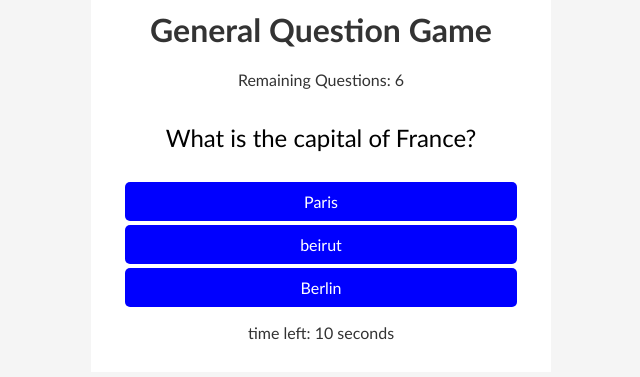
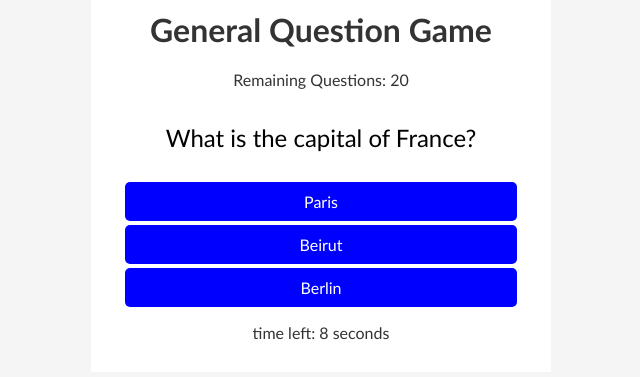
Before and after one commit to ahmadalakoum/QuizGame, a plain HTML site: page index.html in a window 1280 px wide. Both pictures are taken after a click on the button "Easy". Shown: the part 235-612 px from the top of the page, 319-959 px from the left. Drawn offline with Linux system fonts and the light colour scheme.

Commit message:
fixed timer issue and added more questions

```diff
--- a/script.js
+++ b/script.js
@@ -7,17 +7,24 @@ const ListOptions = document.getElementById("Listanswers");
 const PlayerScore=document.getElementById("score");
 const ContainerScore=document.getElementById("scoreContainer");
 const timeLeft=document.getElementById("timeLeft");
-let totalTime=12;
+let totalTime=10;
 let counter = 0;
 let score = 0;
 let nbOfQuestions;
 const QuestionsLeft=document.getElementById("remaining-questions");
 // array of objects to store the questions.
 let questions = [
+    // Easy Level (20 questions)
     {
         question: "What is the capital of France?",
-        options: ['Paris', 'beirut', 'Berlin'],
+        options: ['Paris', 'Beirut', 'Berlin'],
         answer: "Paris",
+        difficulty: "easy"
+    },
+    {
+        question: "What is the capital of England?",
+        options: ['London', 'Birmingham', 'Manchester'],
+        answer: "London",
         difficulty: "easy"
     },
     {
@@ -39,16 +46,162 @@ let questions = [
         difficulty: "easy"
     },
     {
-        question: "What is the capital of the United Kingdom?",
-        options: ['London', 'Birmingham', 'Manchester'],
-        answer: "London",
+        question: "What is the capital of Japan?",
+        options: ['Tokyo', 'Osaka', 'Kyoto'],
+        answer: "Tokyo",
         difficulty: "easy"
+    },
+    {
+        question: "What is the capital of Canada?",
+        options: ['Ottawa', 'Quebec', 'Montreal'],
+        answer: "Ottawa",
+        difficulty: "easy"
+    },
+    {
+        question: "What is the capital of Brazil?",
+        options: ['Brasília', 'Rio de Janeiro', 'Sao Paulo'],
+        answer: "Brasília",
+        difficulty: "easy"
+    },
+    {
+        question: "What is the capital of India?",
+        options: ['New Delhi', 'Mumbai', 'Kolkata'],
+        answer: "New Delhi",
+        difficulty: "easy"
+    },
+    {
+        question: "What is the capital of Australia?",
+        options: ['Canberra', 'Sydney', 'Melbourne'],
+        answer: "Canberra",
+        difficulty: "easy"
+    },
+    {
+        question: "What is the capital of South Africa?",
+        options: ['Johannesburg', 'Cape Town', 'Pretoria'],
+        answer: "Pretoria",
+        difficulty: "easy"
+    },
+    {
+        question: "What is the capital of Mexico?",
+        options: ['Mexico City', 'Guadalajara', 'Monterrey'],
+        answer: "Mexico City",
+        difficulty: "easy"
+    },
+    {
+        question: "What is the capital of Argentina?",
+        options: ['Buenos Aires', 'Rosario', 'Mar del Plata'],
+        answer: "Buenos Aires",
+        difficulty: "easy"
+    },
+    {
+        question: "What is the capital of China?",
+        options: ['Beijing', 'Shanghai', 'Tianjin'],
+        answer: "Beijing",
+        difficulty: "easy"
+    },
+    {
+        question: "What is the capital of Egypt?",
+        options: ['Cairo', 'Alexandria', 'Giza'],
+        answer: "Cairo",
+        difficulty: "easy"
+    },
+    {
+        question: "What is the capital of Turkey?",
+        options: ['Ankara', 'Istanbul', 'Bursa'],
+        answer: "Ankara",
+        difficulty: "easy"
+    },
+    {
+        question: "What is the capital of Russia?",
+        options: ['Moscow', 'Saint Petersburg', 'Novosibirsk'],
+        answer: "Moscow",
+        difficulty: "easy"
+    },
+    {
+        question: "What is the capital of Iran?",
+        options: ['Tehran', 'Moscow', 'Baghdad'],
+        answer: "Tehran",
+        difficulty: "easy"
+    },
+    {
+        question: "What is the capital of Chile?",
+        options: ['Santiago', 'Valparaiso', 'Buenos Aires'],
+        answer: "Santiago",
+        difficulty: "easy"
+    },
+    {
+        question: "What is the capital of Peru?",
+        options: ['Lima', 'Buenos Aires', 'Quito'],
+        answer: "Lima",
+        difficulty: "easy"
+    },
+
+    // Medium Level (15 questions)
+    {
+        question: "What is the capital of Nigeria?",
+        options: ['Abuja', 'Lagos', 'Kano'],
+        answer: "Abuja",
+        difficulty: "medium"
+    },
+    {
+        question: "What is the capital of Sweden?",
+        options: ['Stockholm', 'Gothenburg', 'Malmo'],
+        answer: "Stockholm",
+        difficulty: "medium"
+    },
+    {
+        question: "What is the capital of South Korea?",
+        options: ['Seoul', 'Busan', 'Incheon'],
+        answer: "Seoul",
+        difficulty: "medium"
+    },
+    {
+        question: "What is the capital of Saudi Arabia?",
+        options: ['Riyadh', 'Jeddah', 'Mecca'],
+        answer: "Riyadh",
+        difficulty: "medium"
+    },
+    {
+        question: "What is the capital of Ukraine?",
+        options: ['Kyiv', 'Kharkiv', 'Lviv'],
+        answer: "Kyiv",
+        difficulty: "medium"
+    },
+    {
+        question: "What is the capital of Indonesia?",
+        options: ['Jakarta', 'Surabaya', 'Bandung'],
+        answer: "Jakarta",
+        difficulty: "medium"
+    },
+    {
+        question: "What is the capital of Kenya?",
+        options: ['Nairobi', 'Mombasa', 'Kisumu'],
+        answer: "Nairobi",
+        difficulty: "medium"
+    },
+    {
+        question: "What is the capital of Argentina?",
+        options: ['Buenos Aires', 'Rosario', 'Mar del Plata'],
+        answer: "Buenos Aires",
+        difficulty: "medium"
+    },
+    {
+        question: "What is the capital of Chile?",
+        options: ['Santiago', 'Valparaiso', 'Buenos Aires'],
+        answer: "Santiago",
+        difficulty: "medium"
+    },
+    {
+        question: "What is the capital of Peru?",
+        options: ['Lima', 'Buenos Aires', 'Quito'],
+        answer: "Lima",
+        difficulty: "medium"
     },
     {
         question: "What is the capital of Japan?",
         options: ['Tokyo', 'Osaka', 'Kyoto'],
         answer: "Tokyo",
-        difficulty: "easy"
+        difficulty: "medium"
     },
     {
         question: "What is the capital of Mexico?",
@@ -68,24 +221,8 @@ let questions = [
         answer: "Brasília",
         difficulty: "medium"
     },
-    {
-        question: "What is the capital of India?",
-        options: ['New Delhi', 'Mumbai', 'Kolkata'],
-        answer: "New Delhi",
-        difficulty: "medium"
-    },
-    {
-        question: "What is the capital of Australia?",
-        options: ['Canberra', 'Sydney', 'Melbourne'],
-        answer: "Canberra",
-        difficulty: "medium"
-    },
-    {
-        question: "What is the capital of South Africa?",
-        options: ['Johannesburg', 'Cape Town', 'Pretoria'],
-        answer: "Johannesburg",
-        difficulty: "medium"
-    },
+
+    // Hard Level (12 questions)
     {
         question: "What is the capital of Turkey?",
         options: ['Ankara', 'Istanbul', 'Bursa'],
@@ -115,9 +252,51 @@ let questions = [
         options: ['Beijing', 'Shanghai', 'Tianjin'],
         answer: "Beijing",
         difficulty: "hard"
+    },
+    {
+        question: "What is the capital of Nigeria?",
+        options: ['Abuja', 'Lagos', 'Kano'],
+        answer: "Abuja",
+        difficulty: "hard"
+    },
+    {
+        question: "What is the capital of Sweden?",
+        options: ['Stockholm', 'Gothenburg', 'Malmo'],
+        answer: "Stockholm",
+        difficulty: "hard"
+    },
+    {
+        question: "What is the capital of South Korea?",
+        options: ['Seoul', 'Busan', 'Incheon'],
+        answer: "Seoul",
+        difficulty: "hard"
+    },
+    {
+        question: "What is the capital of Saudi Arabia?",
+        options: ['Riyadh', 'Jeddah', 'Mecca'],
+        answer: "Riyadh",
+        difficulty: "hard"
+    },
+    {
+        question: "What is the capital of Ukraine?",
+        options: ['Kyiv', 'Kharkiv', 'Lviv'],
+        answer: "Kyiv",
+        difficulty: "hard"
+    },
+    {
+        question: "What is the capital of Indonesia?",
+        options: ['Jakarta', 'Surabaya', 'Bandung'],
+        answer: "Jakarta",
+        difficulty: "hard"
+    },
+    {
+        question: "What is the capital of Kenya?",
+        options: ['Nairobi', 'Mombasa', 'Kisumu'],
+        answer: "Nairobi",
+        difficulty: "hard"
     }
+];
 
-];
 function startGame(difficultyLevel){
     difficulty.innerHTML="";
     timeLeft.textContent=totalTime;
@@ -139,7 +318,7 @@ hardLevel.addEventListener("click",()=>{
 
 
 function generateQuestion() {
-    if (counter < questions.length) {
+    if (counter < questions.length && totalTime>0) {
         question.innerHTML = questions[counter].question;
         ListOptions.innerHTML = '';
         questions[counter].options.forEach(option => {
@@ -147,7 +326,9 @@ function generateQuestion() {
             listItem.innerHTML = option;
             ListOptions.appendChild(listItem);
         });
-    } else {
+     counter++;
+
+    } else{
         question.innerHTML='';
         ListOptions.innerHTML = '';
         PlayerScore.innerHTML = ` Game is Over! your score is ${score}/${questions.length}`;
@@ -158,7 +339,6 @@ function generateQuestion() {
             location.reload();
         });
     }
-    counter++;
 }
 
 ListOptions.addEventListener("click", (event) => {
@@ -183,5 +363,6 @@ function countdown() {
      }
     else {
         timeLeft.textContent ='';
+        generateQuestion();
     }
 }
```
Also changed, not shown: index.html (+1 -1 lines).
